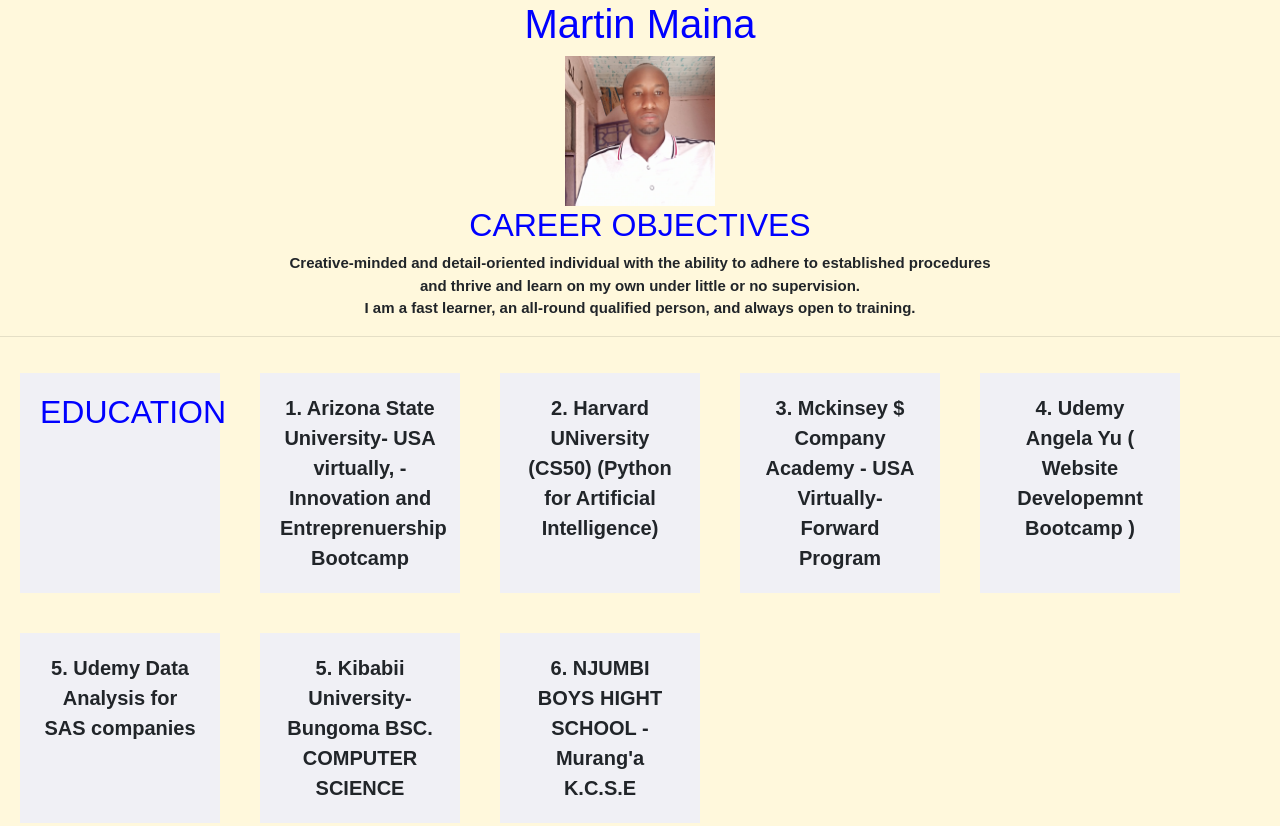
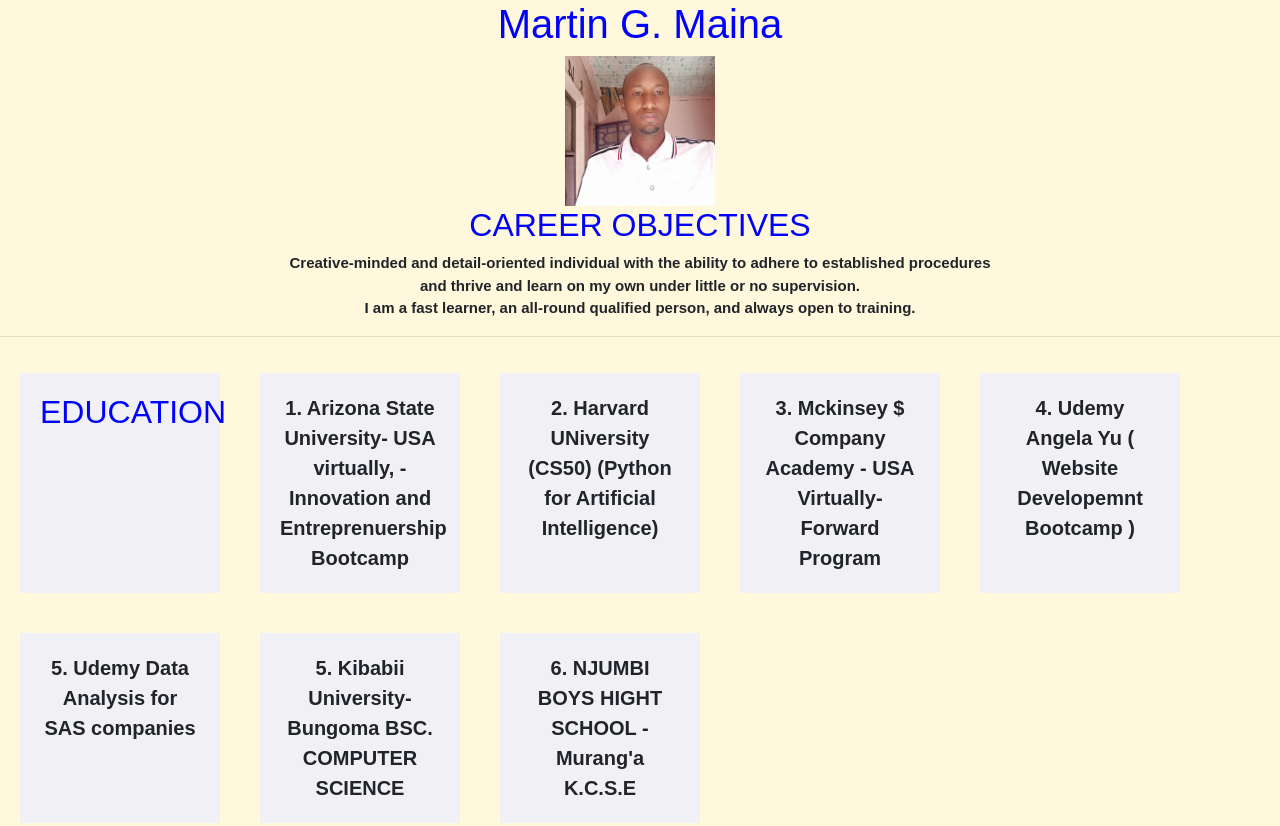
Before and after one commit to MartinBilson/final-Martin-portfolio, a plain HTML site: page index.html in a window 1280 px wide. Shown: the top 826 px of the page. Drawn offline with nearby package versions, Linux system fonts and the light colour scheme.

Commit message:
Update index.html

```diff
--- a/index.html
+++ b/index.html
@@ -10,7 +10,7 @@
 </head>
 <body>
     <div>
-    <h1>Martin Maina</h1>
+    <h1>Martin G. Maina</h1>
     <img src="./assets/images/martin4.jpeg" height="150" alt="MartBilson">
 
 
```
